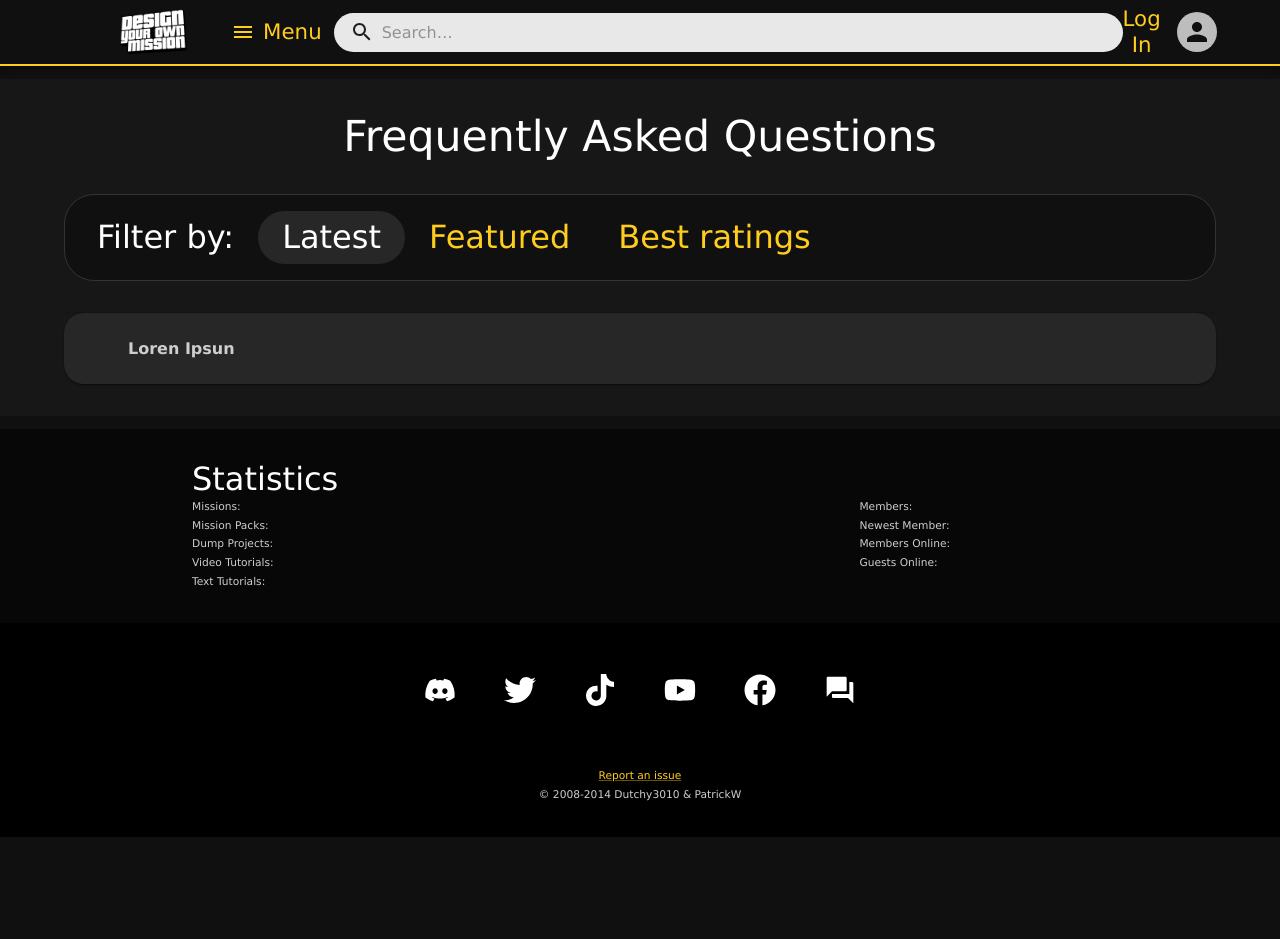
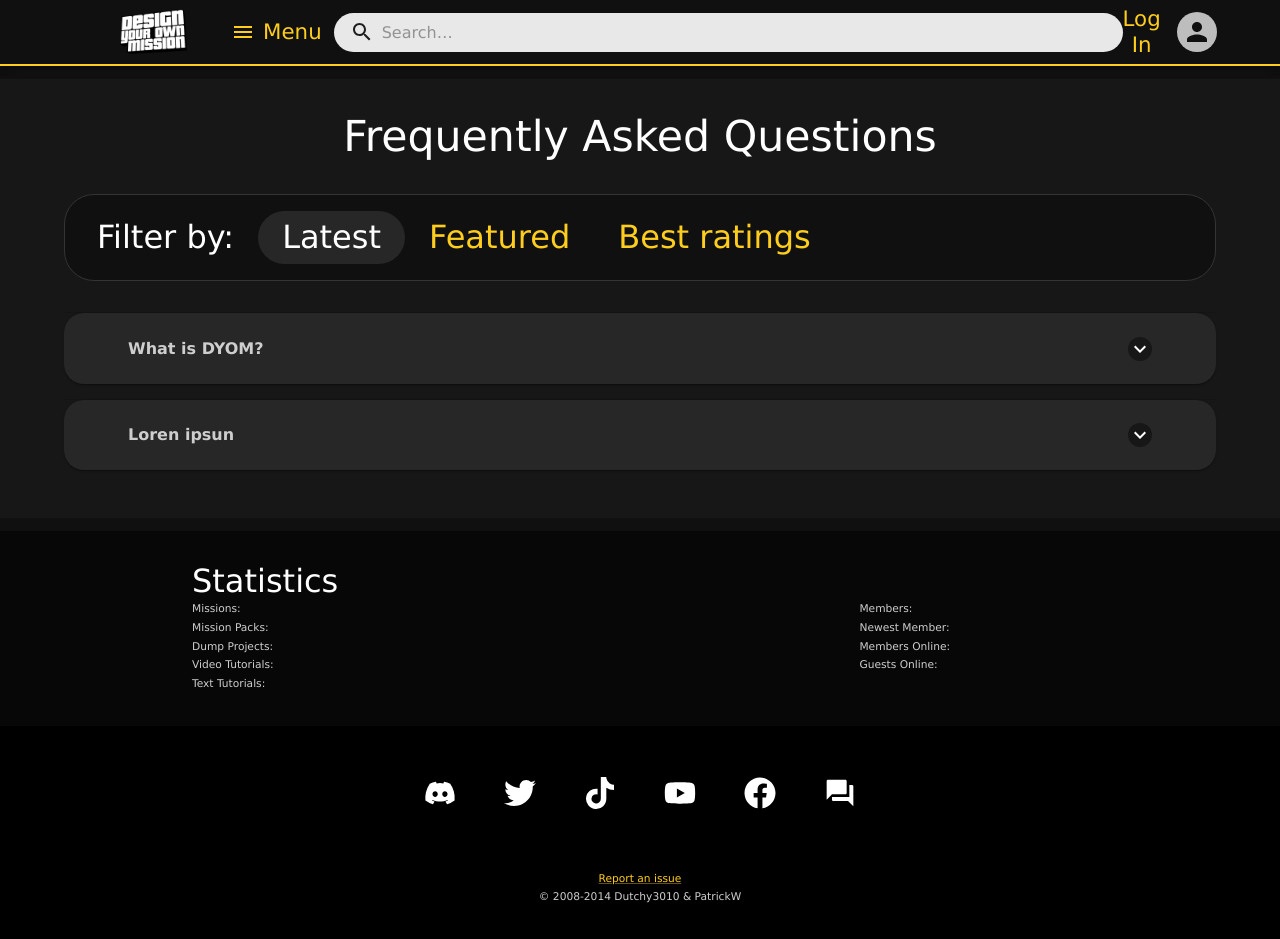
Before and after one commit to Toriality/DYOM-Website, a React (Create React App) app in the folder client/: page /faq in a window 1280 px wide. Before the commit the page ends 837 px from the top, so only its background shows below. Built offline with nearby package versions, Linux system fonts and the light colour scheme; no server answers.

Commit message:
finish faq layout basics

```diff
--- a/client/src/App.js
+++ b/client/src/App.js
@@ -31,6 +31,7 @@ const theme = createTheme({
     MuiAccordion: {
       styleOverrides: {
         root: {
+          marginBottom: "1rem",
           borderRadius: "20px !important",
           backgroundColor: colors.backgroundDarker,
         },
--- a/client/src/components/faq/FAQ.js
+++ b/client/src/components/faq/FAQ.js
@@ -7,6 +7,8 @@ import {
 import React from "react";
 import { DYOMContent } from "../../styles/components/DYOMContainer";
 import { FilterBox } from "../../styles/components/FilterBox";
+import { faqStrings } from "./faqStrings";
+import ExpandMoreIcon from "@mui/icons-material/ExpandMore";
 
 export function FAQ() {
   return (
@@ -15,17 +17,26 @@ export function FAQ() {
         Frequently Asked Questions
       </Typography>
       <FilterBox />
-      <Accordion>
-        <AccordionSummary>
-          <Typography>Loren Ipsun</Typography>
-        </AccordionSummary>
-        <AccordionDetails>
-          <Typography>
-            Lorem ipsum dolor sit amet, consectetur adipiscing elit. Suspendisse
-            malesuada lacus ex, sit amet blandit leo lobortis eget.
-          </Typography>
-        </AccordionDetails>
-      </Accordion>
+      {faqStrings.map((el) => (
+        <Accordion>
+          <AccordionSummary
+            expandIcon={
+              <ExpandMoreIcon
+                sx={{
+                  color: "white",
+                  bgcolor: "background.box",
+                  borderRadius: "20px",
+                }}
+              />
+            }
+          >
+            <Typography variant="body1">{el.q}</Typography>
+          </AccordionSummary>
+          <AccordionDetails>
+            <Typography variant="body1">{el.a}</Typography>
+          </AccordionDetails>
+        </Accordion>
+      ))}
     </DYOMContent>
   );
 }
--- /dev/null
+++ b/client/src/components/faq/faqStrings.js
@@ -0,0 +1,10 @@
+export const faqStrings = [
+  {
+    q: "What is DYOM?",
+    a: "DYOM stands for Design Your Own Mission. Many people want to make their own missions for GTA San Andreas, but most of them don't have enough SCM-knowledge to actually do it. This modification is made for these people. It allows you to create a new mission ingame, without writing a single line of SCM-script. And you are even able to distribute them to other people.",
+  },
+  {
+    q: "Loren ipsun",
+    a: "Lorem ipsum dolor sit amet, consectetur adipiscing elit. Suspendisse malesuada lacus ex, sit amet blandit leo lobortis eget.",
+  },
+];
```
